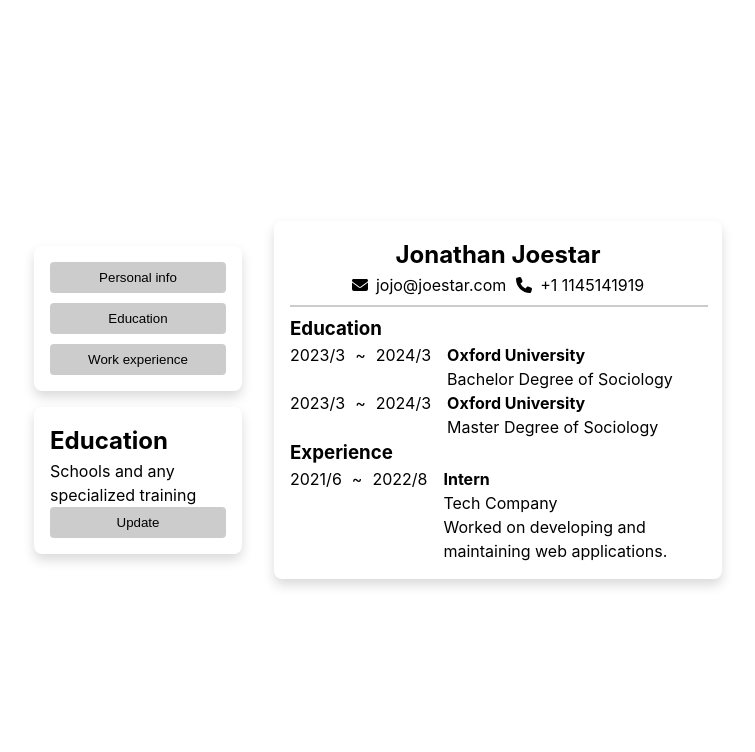
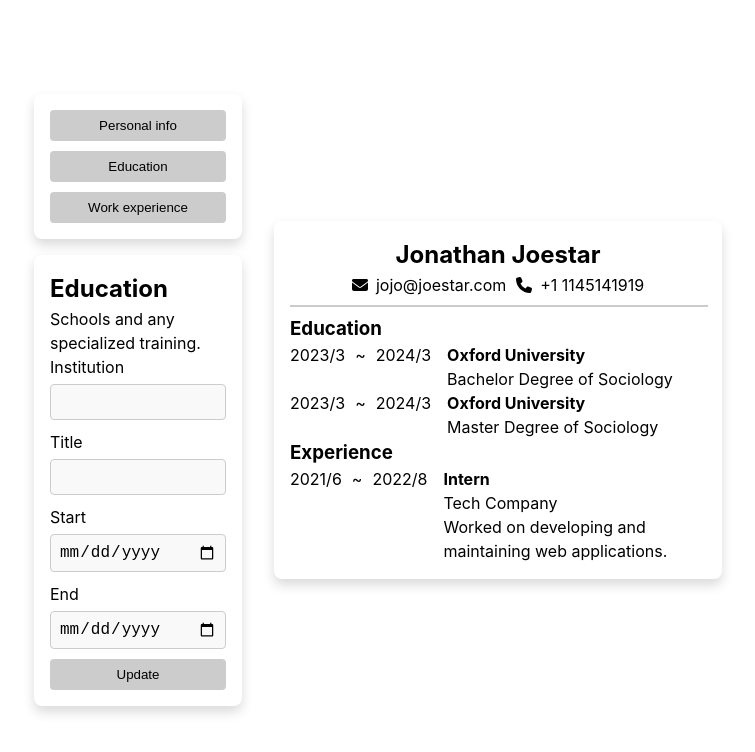
Before and after one commit to ahpx-odin-projects/odin-cv-builder, a React (Vite) app: page / in a window 1280 px wide. Both pictures are taken after a click on the button "Education". Shown: the top 752 px of the page, without its empty margins (262-1017 px from the left). Built offline with nearby package versions, Linux system fonts and the light colour scheme.

Commit message:
Adjust structure

```diff
--- /dev/null
+++ b/src/Components/Sidebar/Education/EducationInfo.jsx
@@ -0,0 +1,16 @@
+import Card from "../../Universal/Card";
+import TextBox from "../../Universal/TextBox";
+
+export default function EducationInfo() {
+  return (
+    <Card>
+      <h2>Education</h2>
+      <p>Schools and any specialized training.</p>
+      <TextBox title="Institution" />
+      <TextBox title="Title" />
+      <TextBox title="Start" type="date" />
+      <TextBox title="End" type="date" />
+      <button>Update</button>
+    </Card>
+  );
+}
--- a/src/Components/Sidebar/EducationInfo.jsx
+++ /dev/null
@@ -1,9 +0,0 @@
-import Card from "../Universal/Card"
-
-export default function EducationInfo() {
-    return (<Card>
-        <h2>Education</h2>
-        <p>Schools and any specialized training</p>
-        <button>Update</button>
-    </Card>)
-}
--- /dev/null
+++ b/src/Components/Sidebar/Experience/ExperienceInfo.jsx
@@ -0,0 +1,11 @@
+import Card from "../../Universal/Card";
+
+export default function ExperienceInfo() {
+  return (
+    <Card>
+      <h2>Experience</h2>
+      <p>Jobs and any relevant work experience</p>
+      <button>Update</button>
+    </Card>
+  );
+}
--- a/src/Components/Sidebar/ExperienceInfo.jsx
+++ /dev/null
@@ -1,9 +0,0 @@
-import Card from "../Universal/Card";
-
-export default function ExperienceInfo(){
-    return (<Card>
-        <h2>Experience</h2>
-        <p>Jobs and any relevant work experience</p>
-        <button>Update</button>
-    </Card>)
-}
```
Also changed, not shown: src/Components/Sidebar/Sidebar.jsx (+7 -7 lines).
